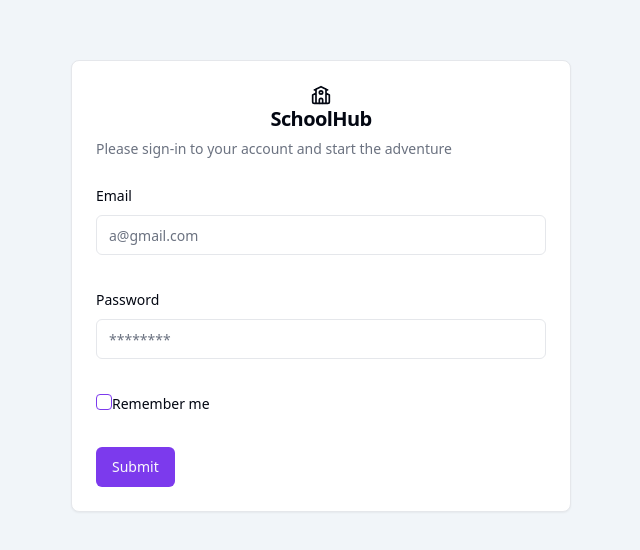
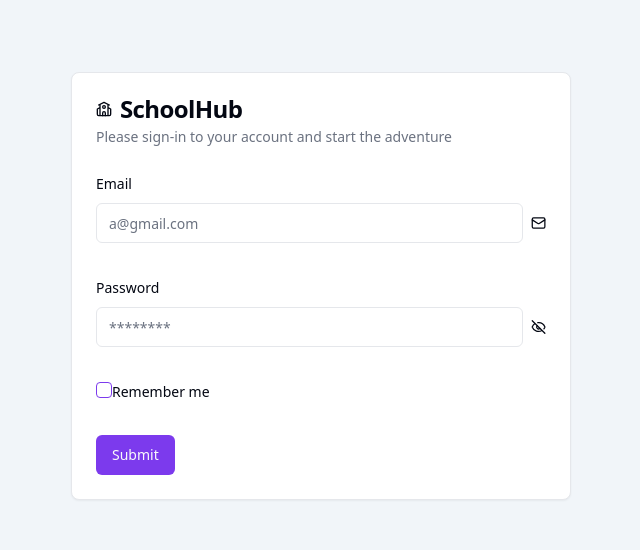
Before and after one commit to thawmisntme4081/toodle, a React (Vite) app in the folder client/: page /login in a window 1280 px wide. Shown: the part 114-664 px from the top of the page, without its empty margins (319-959 px from the left). Built offline with nearby package versions, Linux system fonts and the light colour scheme.

Commit message:
update login form

```diff
--- a/client/src/components/ui/card.tsx
+++ b/client/src/components/ui/card.tsx
@@ -29,10 +29,14 @@ const CardHeader = React.forwardRef<
 ))
 CardHeader.displayName = 'CardHeader'
 
-const CardTitle = React.forwardRef<
-  HTMLParagraphElement,
-  React.HTMLAttributes<HTMLHeadingElement>
->(({ className, ...props }, ref) => (
+interface CardTitleProps extends React.HTMLAttributes<HTMLHeadingElement> {
+  suffix?: React.ReactNode // Add suffix prop
+}
+
+const CardTitle = React.forwardRef<HTMLParagraphElement, CardTitleProps>(
+  ({ suffix, className, ...props }, ref) => (
+    <div className="flex gap-2 items-center">
+      {suffix}
       <h3
         ref={ref}
         className={cn(
@@ -41,7 +45,9 @@ const CardTitle = React.forwardRef<
         )}
         {...props}
       />
-))
+    </div>
+  ),
+)
 CardTitle.displayName = 'CardTitle'
 
 const CardDescription = React.forwardRef<
--- a/client/src/components/ui/input.tsx
+++ b/client/src/components/ui/input.tsx
@@ -3,11 +3,14 @@ import * as React from 'react'
 import { cn } from '@/lib/utils'
 
 export interface InputProps
-  extends React.InputHTMLAttributes<HTMLInputElement> {}
+  extends React.InputHTMLAttributes<HTMLInputElement> {
+  suffix?: React.ReactNode
+}
 
 const Input = React.forwardRef<HTMLInputElement, InputProps>(
-  ({ className, type, ...props }, ref) => {
+  ({ suffix, className, type, ...props }, ref) => {
     return (
+      <div className="flex gap-2 items-center">
         <input
           type={type}
           className={cn(
@@ -17,6 +20,8 @@ const Input = React.forwardRef<HTMLInputElement, InputProps>(
           ref={ref}
           {...props}
         />
+        {suffix}
+      </div>
     )
   },
 )
--- /dev/null
+++ b/client/src/components/ui/password-input.tsx
@@ -0,0 +1,41 @@
+import * as React from 'react'
+
+import { LucideEye } from '@/icons/LucideEye'
+import { LucideEyeOff } from '@/icons/LucideEyeOff'
+import { cn } from '@/lib/utils'
+
+import { Input } from './input'
+
+export interface PasswordInputProps
+  extends React.InputHTMLAttributes<HTMLInputElement> {}
+
+const PasswordInput = React.forwardRef<HTMLInputElement, PasswordInputProps>(
+  ({ className, ...props }, ref) => {
+    const [showPassword, setShowPassword] = React.useState(false)
+
+    return (
+      <Input
+        type={showPassword ? 'text' : 'password'}
+        suffix={
+          showPassword ? (
+            <LucideEye
+              className="select-none"
+              onClick={() => setShowPassword(false)}
+            />
+          ) : (
+            <LucideEyeOff
+              className="select-none"
+              onClick={() => setShowPassword(true)}
+            />
+          )
+        }
+        className={className}
+        {...props}
+        ref={ref}
+      />
+    )
+  },
+)
+PasswordInput.displayName = 'PasswordInput'
+
+export { PasswordInput }
--- a/client/src/containers/Login/LoginForm.tsx
+++ b/client/src/containers/Login/LoginForm.tsx
@@ -21,7 +21,9 @@ import {
   FormMessage,
 } from '@/components/ui/form'
 import { Input } from '@/components/ui/input'
+import { PasswordInput } from '@/components/ui/password-input'
 import { useAuth } from '@/hooks/useAuth.hook'
+import { LucideMail } from '@/icons/LucideMail'
 import { LucideSchool } from '@/icons/LucideSchool'
 
 import { loginSchema } from './login.validation'
@@ -47,11 +49,8 @@ const LoginForm = () => {
   return (
     <Card className="w-[500px]">
       <CardHeader>
-        <CardTitle>
-          <div className="text-xl font-bold flex flex-col items-center">
-            <LucideSchool />
-            SchoolHub
-          </div>
+        <CardTitle suffix={<LucideSchool />}>
+          SchoolHub
         </CardTitle>
         <CardDescription>
           Please sign-in to your account and start the adventure
@@ -67,7 +66,11 @@ const LoginForm = () => {
                 <FormItem>
                   <FormLabel>Email</FormLabel>
                   <FormControl>
-                    <Input placeholder="a@gmail.com" {...field} />
+                    <Input
+                      placeholder="a@gmail.com"
+                      {...field}
+                      suffix={<LucideMail />}
+                    />
                   </FormControl>
                   <FormMessage />
                 </FormItem>
@@ -80,7 +83,7 @@ const LoginForm = () => {
                 <FormItem>
                   <FormLabel>Password</FormLabel>
                   <FormControl>
-                    <Input type="password" placeholder="********" {...field} />
+                    <PasswordInput placeholder="********" {...field} />
                   </FormControl>
                   <FormMessage />
                 </FormItem>
--- a/client/src/containers/Navbar/Navbar.tsx
+++ b/client/src/containers/Navbar/Navbar.tsx
@@ -8,20 +8,23 @@ import { navigation } from './navigation.tsx'
 const Navbar = () => {
   return (
     <div className="flex flex-col items-center w-64 text-[#d0cde4] bg-[#2f3349]">
-      <div className="text-xl font-bold flex">
+      <div className="text-2xl font-bold flex gap-2 items-center">
         <LucideSchool />
         SchoolHub
       </div>
       <Separator />
       <nav>
         {navigation.map((item, index) => (
-          <div
+          <Link
             key={index}
-            className="flex items-center justify-center mt-1 px-12 hover:bg-[#3d4056] rounded"
+            to={item.link}
+            className="flex gap-2 items-center mt-2 py-1 px-12
+            hover:bg-[#3d4056] rounded text-lg"
+            activeProps={{ className: 'bg-[#6b61db]' }}
           >
-            {item.icon({})}
-            <Link to={item.link}>{item.name}</Link>
-          </div>
+            <span>{item.icon({})}</span>
+            {item.name}
+          </Link>
         ))}
       </nav>
     </div>
--- /dev/null
+++ b/client/src/icons/LucideEye.tsx
@@ -0,0 +1,6 @@
+import React from 'react';
+import type { SVGProps } from 'react';
+
+export function LucideEye(props: SVGProps<SVGSVGElement>) {
+	return (<svg xmlns="http://www.w3.org/2000/svg" width="1em" height="1em" viewBox="0 0 24 24" {...props}><g fill="none" stroke="currentColor" strokeLinecap="round" strokeLinejoin="round" strokeWidth={2}><path d="M2.062 12.348a1 1 0 0 1 0-.696a10.75 10.75 0 0 1 19.876 0a1 1 0 0 1 0 .696a10.75 10.75 0 0 1-19.876 0"></path><circle cx={12} cy={12} r={3}></circle></g></svg>);
+}
--- /dev/null
+++ b/client/src/icons/LucideEyeOff.tsx
@@ -0,0 +1,6 @@
+import React from 'react';
+import type { SVGProps } from 'react';
+
+export function LucideEyeOff(props: SVGProps<SVGSVGElement>) {
+	return (<svg xmlns="http://www.w3.org/2000/svg" width="1em" height="1em" viewBox="0 0 24 24" {...props}><g fill="none" stroke="currentColor" strokeLinecap="round" strokeLinejoin="round" strokeWidth={2}><path d="M10.733 5.076a10.744 10.744 0 0 1 11.205 6.575a1 1 0 0 1 0 .696a10.8 10.8 0 0 1-1.444 2.49m-6.41-.679a3 3 0 0 1-4.242-4.242"></path><path d="M17.479 17.499a10.75 10.75 0 0 1-15.417-5.151a1 1 0 0 1 0-.696a10.75 10.75 0 0 1 4.446-5.143M2 2l20 20"></path></g></svg>);
+}
--- /dev/null
+++ b/client/src/icons/LucideMail.tsx
@@ -0,0 +1,6 @@
+import React from 'react';
+import type { SVGProps } from 'react';
+
+export function LucideMail(props: SVGProps<SVGSVGElement>) {
+	return (<svg xmlns="http://www.w3.org/2000/svg" width="1em" height="1em" viewBox="0 0 24 24" {...props}><g fill="none" stroke="currentColor" strokeLinecap="round" strokeLinejoin="round" strokeWidth={2}><rect width={20} height={16} x={2} y={4} rx={2}></rect><path d="m22 7l-8.97 5.7a1.94 1.94 0 0 1-2.06 0L2 7"></path></g></svg>);
+}
```
Lines whose indentation alone changed are shown as unchanged.
